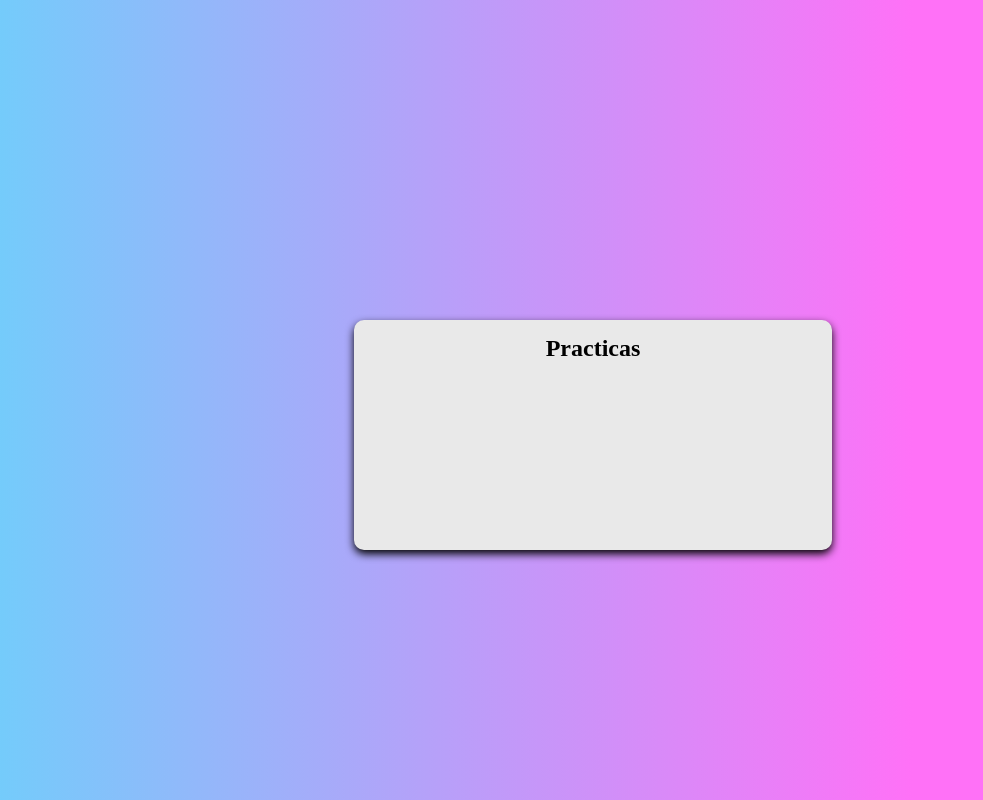
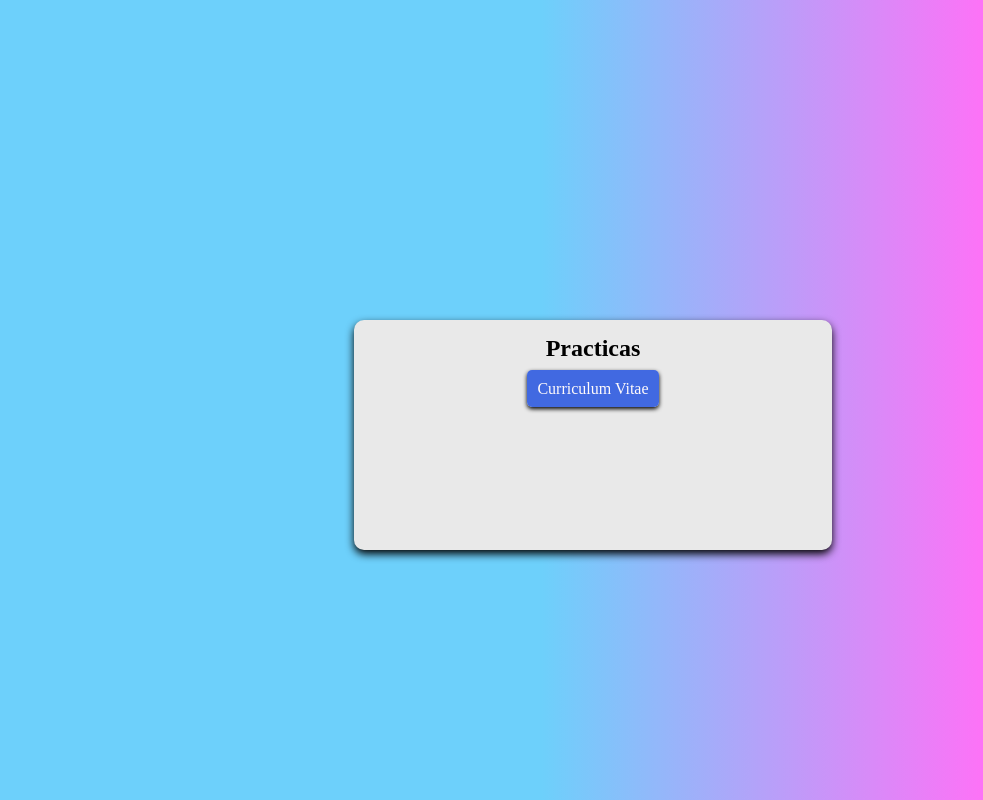
Before and after one commit to Rickum1/sdq-web, a plain HTML site: page index.html in a window 1280 px wide. Shown: the whole page, without its empty margins (47-1030 px from the left). Drawn offline with Linux system fonts and the light colour scheme.

Commit message:
Nuevos Apuntes

```diff
--- a/index.html
+++ b/index.html
@@ -10,8 +10,14 @@
 <body>
     <div class="container">
         <div class="card">
-
             <h2> Practicas </h2>
+            <br>   <!-- <br> para noobs -->
+             <div class="btn-container"> <!-- si la clase va a tener mas de una palabra dividir poner un "-", si se ponen-->
+                 <a class="bttn" href="a">
+                     Curriculum Vitae
+                 </a>
+                 <input: type="date"> <!-- fecha -->
+             </div>
         </div>
     </div>
 </body>
--- a/style.css
+++ b/style.css
@@ -9,7 +9,7 @@
 
 body{
     width: 100%;
-    background: linear-gradient(90deg, rgba(2,0,36,1) 0%, rgba(109,208,251,1) 0%, rgba(255,113,247,1) 75%);
+    background: linear-gradient(90deg, rgba(109,208,251,1) 0%, rgba(109,208,251,1) 46%, rgba(255,113,247,1) 81%);
   /*  background-image: radial-gradient(#7ddbfa 55%, #eb92df 45%); */
   /* cssgradient.io es una pag para generar gradients*/
 }
@@ -38,6 +38,16 @@ body{
     cursor:pointer;
 }
 
+.bttn{
+    width: auto;
+    height: 15px;
+    padding: 10px;
+    color: snow;
+    border-radius: 5px;
+    text-decoration: none;
+    background-color: royalblue;
+    box-shadow: 0px 2px 4px 0px rgba(0, 0, 0.2);
+}
 
 
 /* . antes del nombre de la clase*/
```
